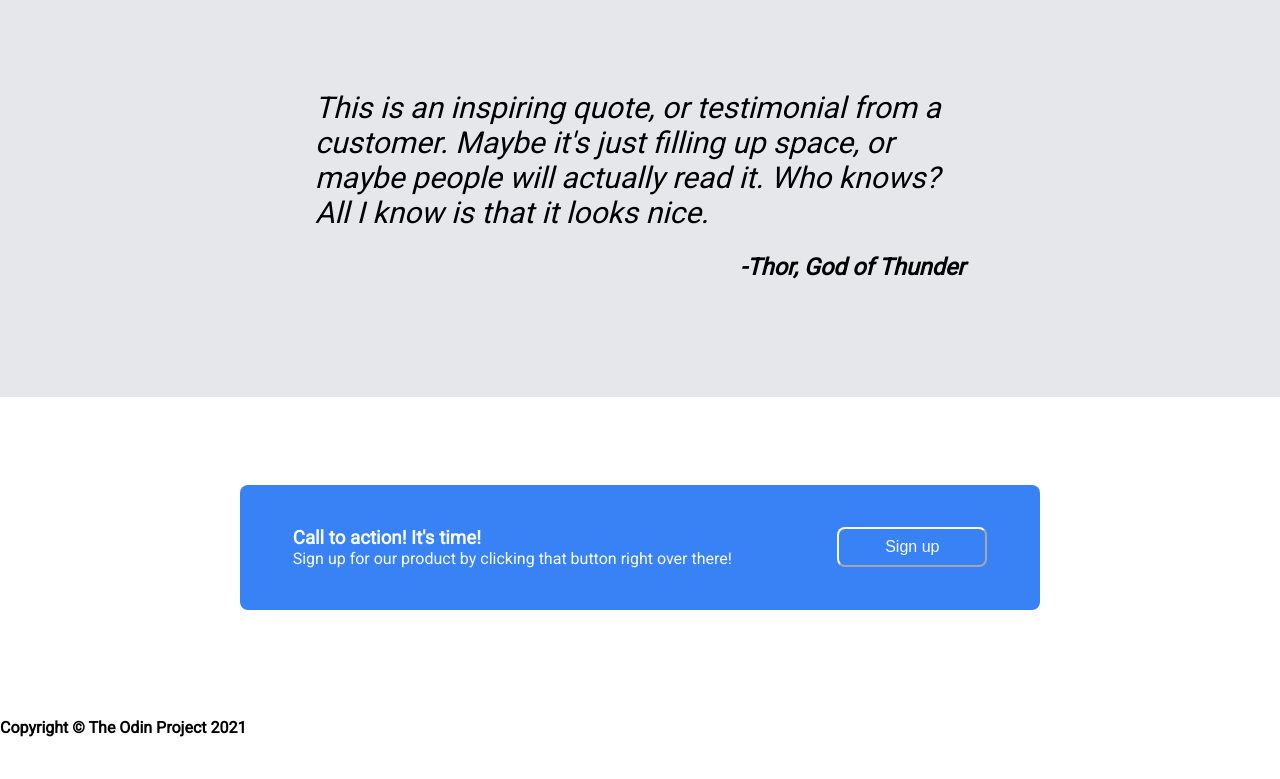
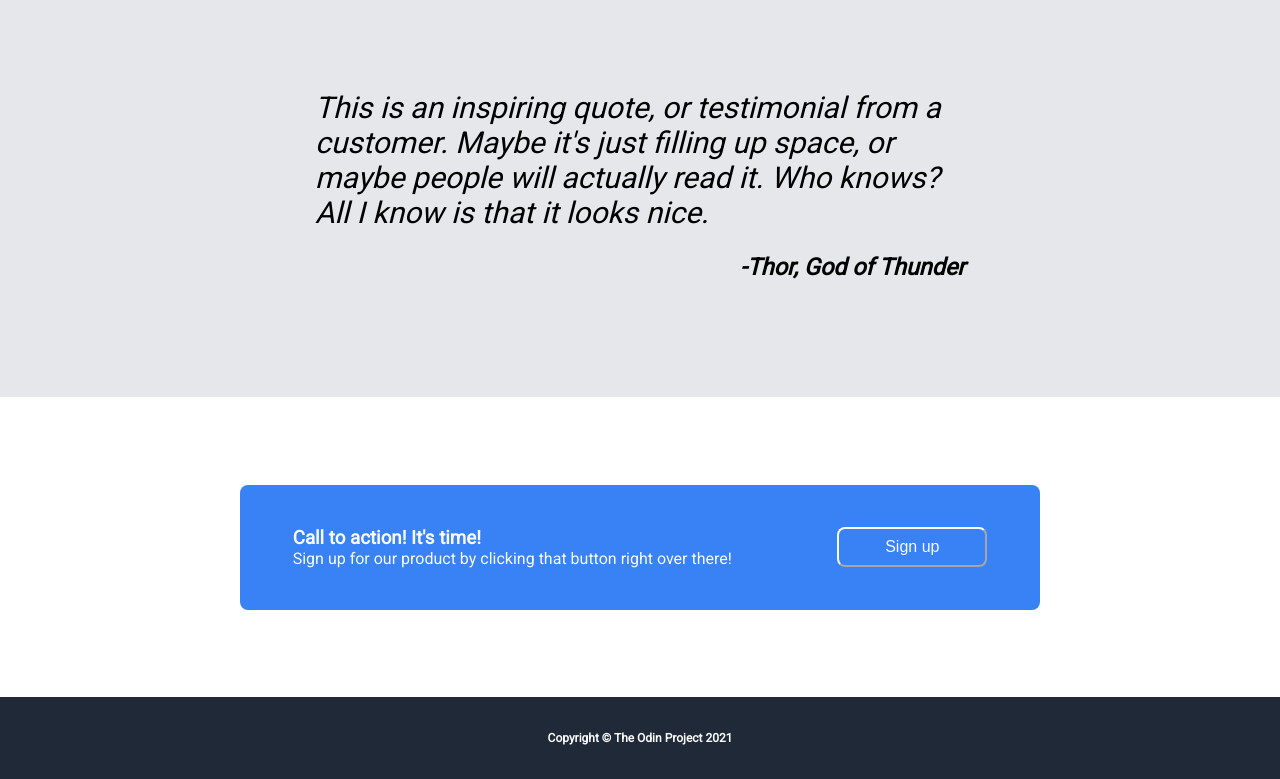
Before and after one commit to NeverMoreDown/Odin-Landing-Page, a plain HTML site: page index.html in a window 1280 px wide. Shown: the part 899-1678 px from the top of the page. Drawn offline with Linux system fonts and the light colour scheme.

Commit message:
add style to footer

```diff
--- a/style.css
+++ b/style.css
@@ -196,3 +196,13 @@ ul {
     height: 40px;
     font-size: 16px;
 }
+
+.footer {
+    display: flex;
+    justify-content: center;
+    align-items: center;
+    background-color: #1f2937;
+    color:#f9faf8;
+    font-size: 12px;
+    padding: 18px;
+}
```
